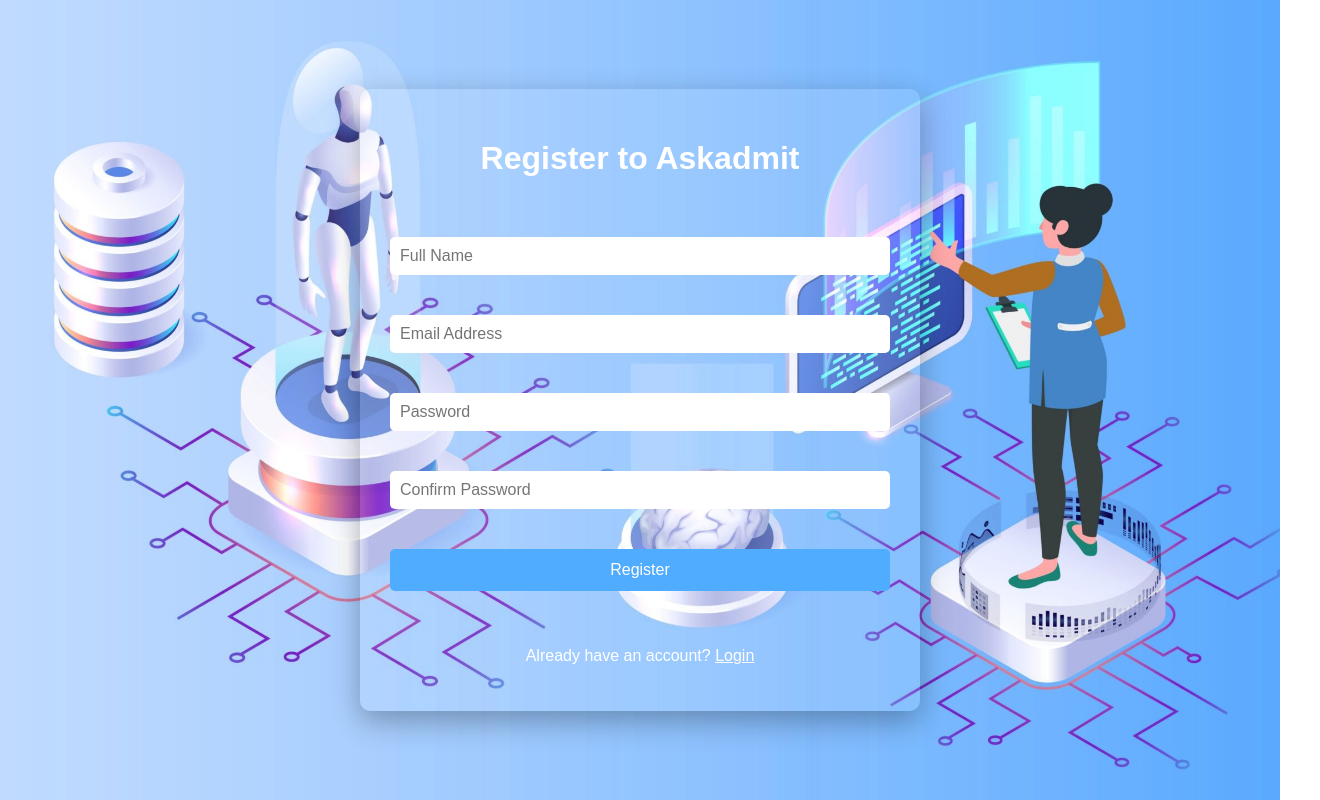
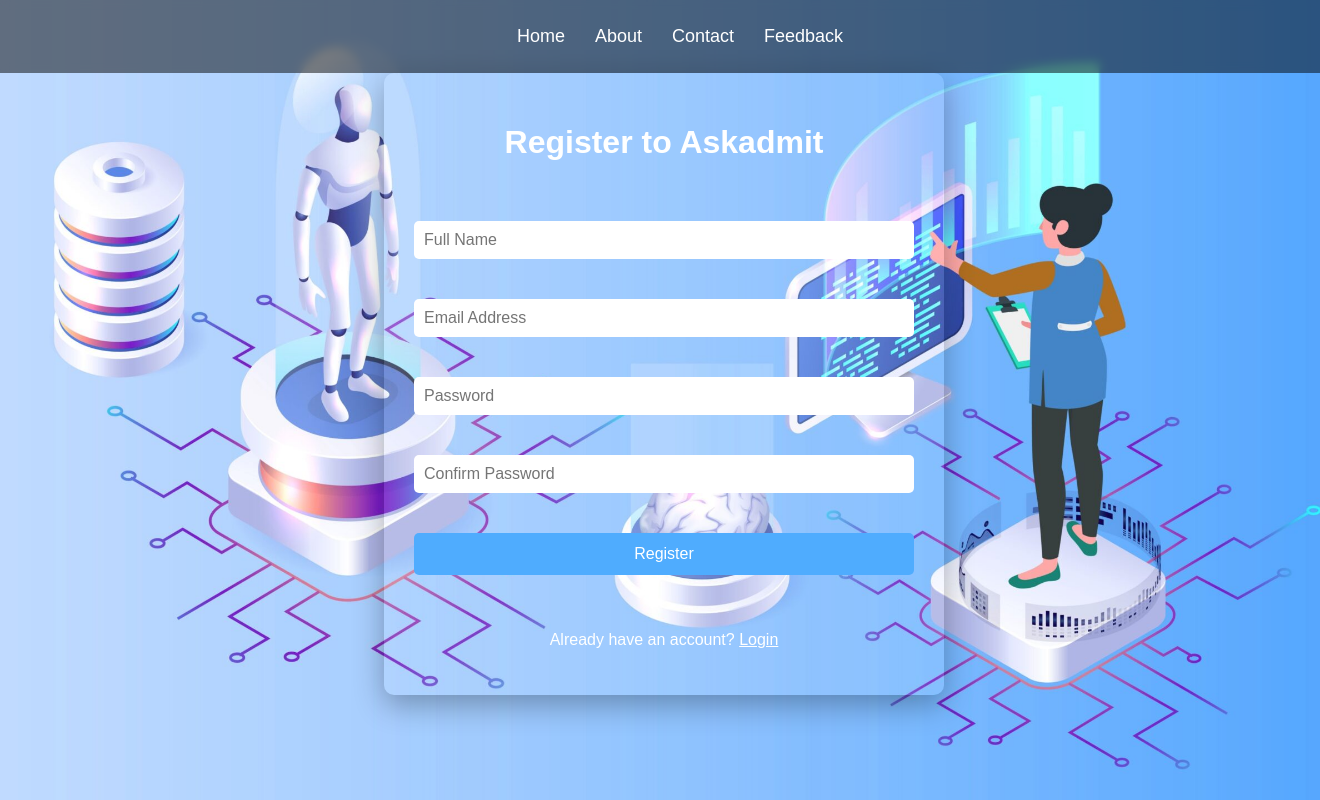
Before and after one commit to rohitp771/college-chatbot, a plain HTML site: page frontend3/pages/loginpage/loginpage.html in a window 1280 px wide. Shown: the whole page, 1320 px wide, since content can reach past the window. Drawn offline with Linux system fonts and the light colour scheme.

Commit message:
login page bar and chatbot questions

```diff
--- a/frontend3/pages/contact/contact.css
+++ b/frontend3/pages/contact/contact.css
@@ -31,7 +31,7 @@
   .container {
     margin: 10% 0 0 20%;
     width: 100%;
-    background: rgba(255, 255, 255, 0.1);
+    background: rgba(255, 255, 255, 1);
     padding: 20px;
     border-radius: 10px;
     animation: fadeIn 1s ease-in-out;
@@ -87,7 +87,7 @@
     border: 1px dashed blue;
     outline: none;
     background-color: transparent; /* Make background transparent */
-    color: #fff; /* Text color */
+    /* color: #fff; */
     transition: border-color 0.3s ease;
   }
 
--- a/frontend3/pages/feedback/feedback.css
+++ b/frontend3/pages/feedback/feedback.css
@@ -28,7 +28,7 @@
 
 .container {
     width: 100%;
-    background: rgba(255, 255, 255, 0.1);
+    background: rgba(255, 255, 255, 1);
 
 
     animation: fadeIn 1s ease-in-out;
--- a/frontend3/pages/loginpage/loginpage.css
+++ b/frontend3/pages/loginpage/loginpage.css
@@ -11,7 +11,7 @@
 
     margin: 0;
 
-    display: flex;
+    /* display: flex; */
     justify-content: center;
     align-items: center;
     height: 100vh;
@@ -24,6 +24,7 @@
 
 
 .container {
+    margin-left: 30%;
     width: 150%;
     max-width: 500px;
     background: rgba(255, 255, 255, 0.1);
@@ -107,3 +108,44 @@
         transform: translateX(0);
     }
 }
+
+
+
+.sticky-nav {
+    position: sticky;
+    top: 0;
+    background-color: rgba(0, 0, 0, 0.5);  /* Transparent background */
+    padding: 10px 20px;
+    width: 100%;
+    z-index: 1000;  /* Ensures it's on top of other content */
+    backdrop-filter: blur(5px); /* Optional: Adds a blur effect to the background behind the header */
+    transition: background-color 0.3s;
+  }
+
+  /* Navbar styles */
+  .navbar ul {
+    display: flex;
+    justify-content: center;
+    list-style: none;
+  }
+
+  .navbar ul li {
+    margin: 0 15px;
+  }
+
+  .navbar ul li a {
+    color: white;
+    text-decoration: none;
+    font-size: 18px;
+    font-weight: 500;
+    transition: color 0.3s;
+  }
+
+  .navbar ul li a:hover {
+    color: #f0f0f0;
+  }
+
+  /* Optional: Add shadow effect when scrolling */
+  .sticky-nav.scrolled {
+    background-color: rgba(0, 0, 0, 0.8); /* Darkens background slightly when scrolling */
+  }
--- a/frontend3/pages/loginpage/loginpage.html
+++ b/frontend3/pages/loginpage/loginpage.html
@@ -9,6 +9,16 @@
 <body>
     <link rel="stylesheet" href="loginpage.css">
     <script src="loginpage.js"></script>
+    <div class="sticky-nav">
+        <nav class="navbar">
+          <ul>
+            <li><a href="../homepage/homepage.html">Home</a></li>
+            <li><a href="../about/About.html">About</a></li>
+            <li><a href="../contact/contact.html">Contact</a></li>
+            <li><a href="../feedback/feedback.html">Feedback</a></li>
+          </ul>
+        </nav>
+      </div>
     <div class="container">
         <!-- Forms Container -->
         <div class="form-wrapper">
```
Also changed, not shown: backend/chatbot/chatData.js (+21 -3 lines).
